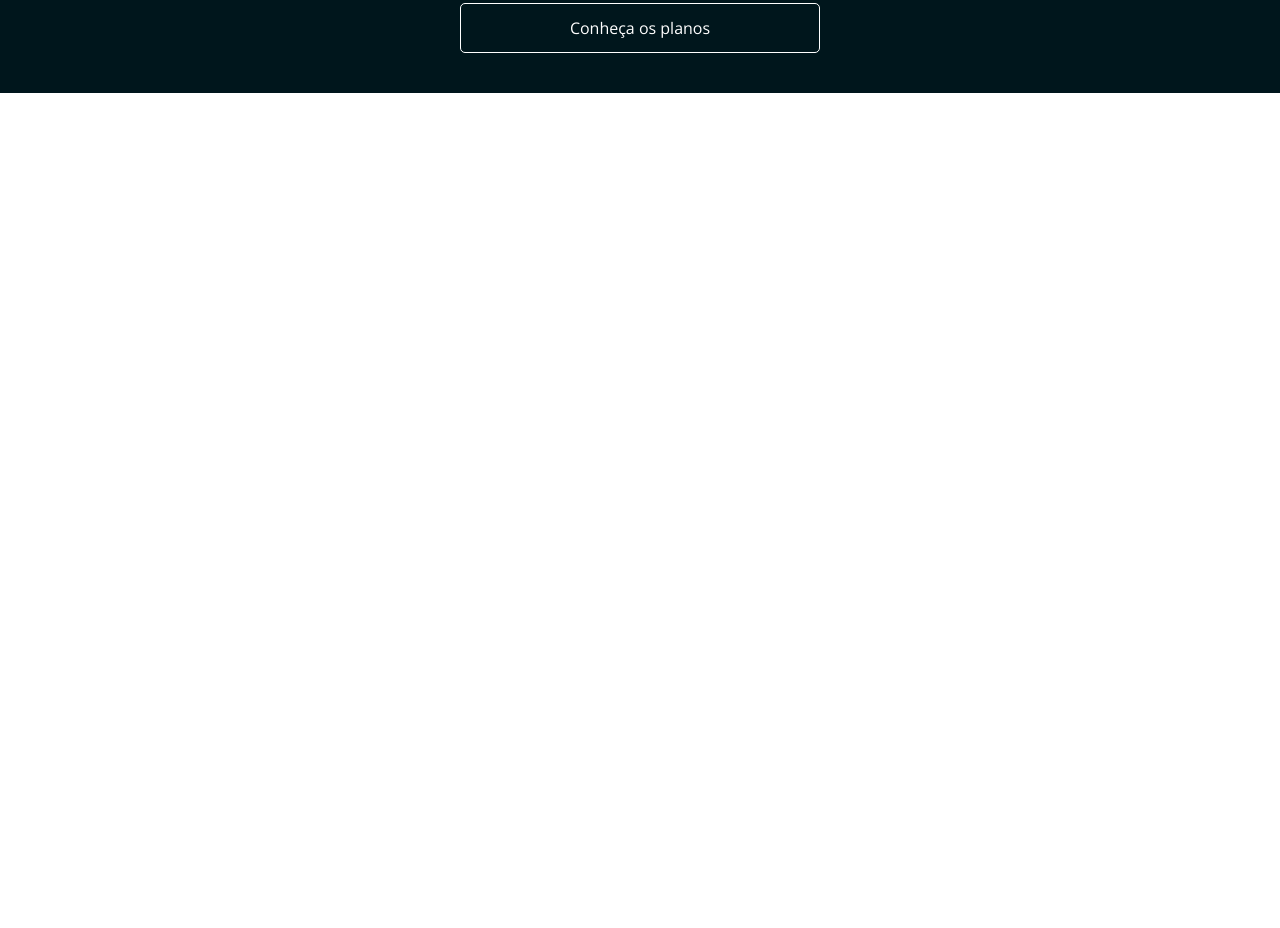
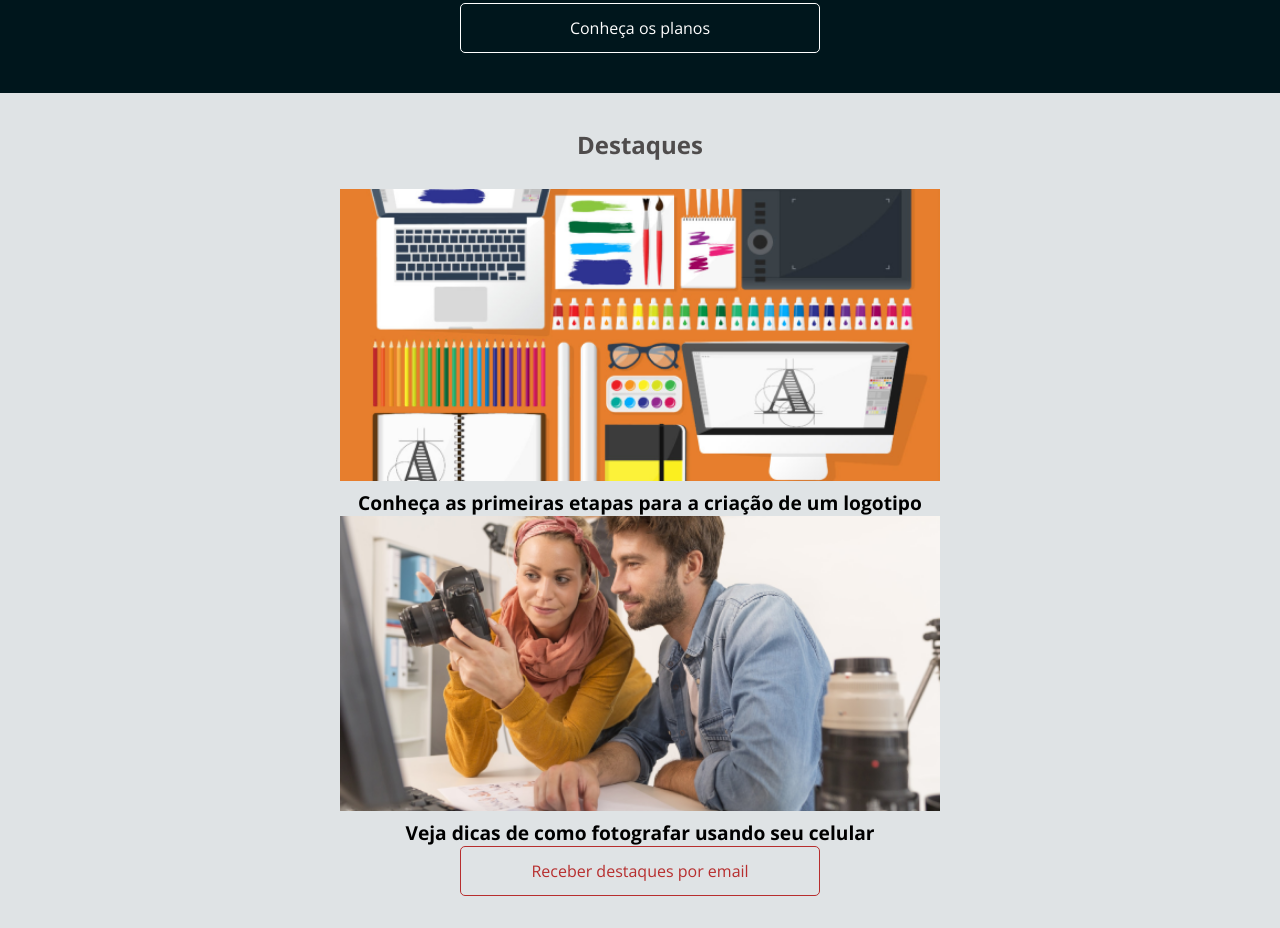
Before and after one commit to adrianopavaneli/apeperia-alura, a plain HTML site: page index.html in a window 1280 px wide. Shown: the part 316-1244 px from the top of the page. Before the commit the page ends 800 px from the top, so only its background shows below. Drawn offline with nearby package versions, Linux system fonts and the light colour scheme.

Commit message:
destaques

```diff
--- /dev/null
+++ b/css/destaques.css
@@ -0,0 +1,36 @@
+.destaques {
+    background-color: var(--azul-claro);
+    padding-top: 2.5rem;
+    padding-bottom: 2rem;
+}
+.destaques__titulo {
+    color: var(--cinza-escuro);
+    font-weight: 700;
+    font-size: 1.5rem;
+    font-family: var(--montserrat);
+    text-align: center;
+    margin-bottom: 2rem;
+
+}
+.destaques__painel {
+    display: flex;
+    flex-direction: column;
+    align-items: center;
+
+}
+.destaques__painel-imagem {
+    width: 100vw;
+    max-width: 600px;
+    box-shadow: 0 2px 10 px 5 px #00000020;
+    margin-bottom: .5rem;
+}
+.destaques__painel-texto {
+    font-weight: 700;
+    font-size: 1.2rem;
+    line-height: normal;
+}
+.destaques__botao{
+    color: var(--vermelho-forte);
+    border-color: var(--vermelho-forte);
+    margin: 0 auto;
+}
--- a/index.html
+++ b/index.html
@@ -11,6 +11,7 @@
 <link rel="stylesheet" href="./css/base.css">
 <link rel="stylesheet" href="./css/cabecalho.css">
 <link rel="stylesheet" href="./css/chamada.css">
+<link rel="stylesheet" href="./css/destaques.css">
 </head>
 <body>
     <header class="cabecalho container">
@@ -32,6 +33,20 @@
             <p class="chamada__texto">Apeperia tem um jeito inovador de comparar e montar aplicativos para pequenas e médias empresas.</p>
             <a href="#" class="chamada__botao botao">Conheça os planos</a>
         </section>
+        <section class="destaques container">
+            <h2 class="destaques__titulo">Destaques</h2>
+            <a href="#">
+                <figure class="destaques__painel">
+                    <img src="./img/comecando-criar-logotipo.png" alt="Painel do post sobre criação de logotipo" class="destaques__painel-imagem">
+                    <figcaption class="destaques__painel-texto">Conheça as primeiras etapas para a criação de um logotipo</figcaption>
+                </figure>
+            </a>
+            <a href="#">
+                <figure class="destaques__painel">
+                    <img src="./img/dicas-fotografia.png" alt="Painel do post sobre fotografia com celular" class="destaques__painel-imagem">
+                    <figcaption class="destaques__painel-texto">Veja dicas de como fotografar usando seu celular</figcaption>
+                </figure>
+            </a><a href="#" class="destaques__botao botao">Receber destaques por email</a></section>
     </main>
 </body>
 </html>
```
